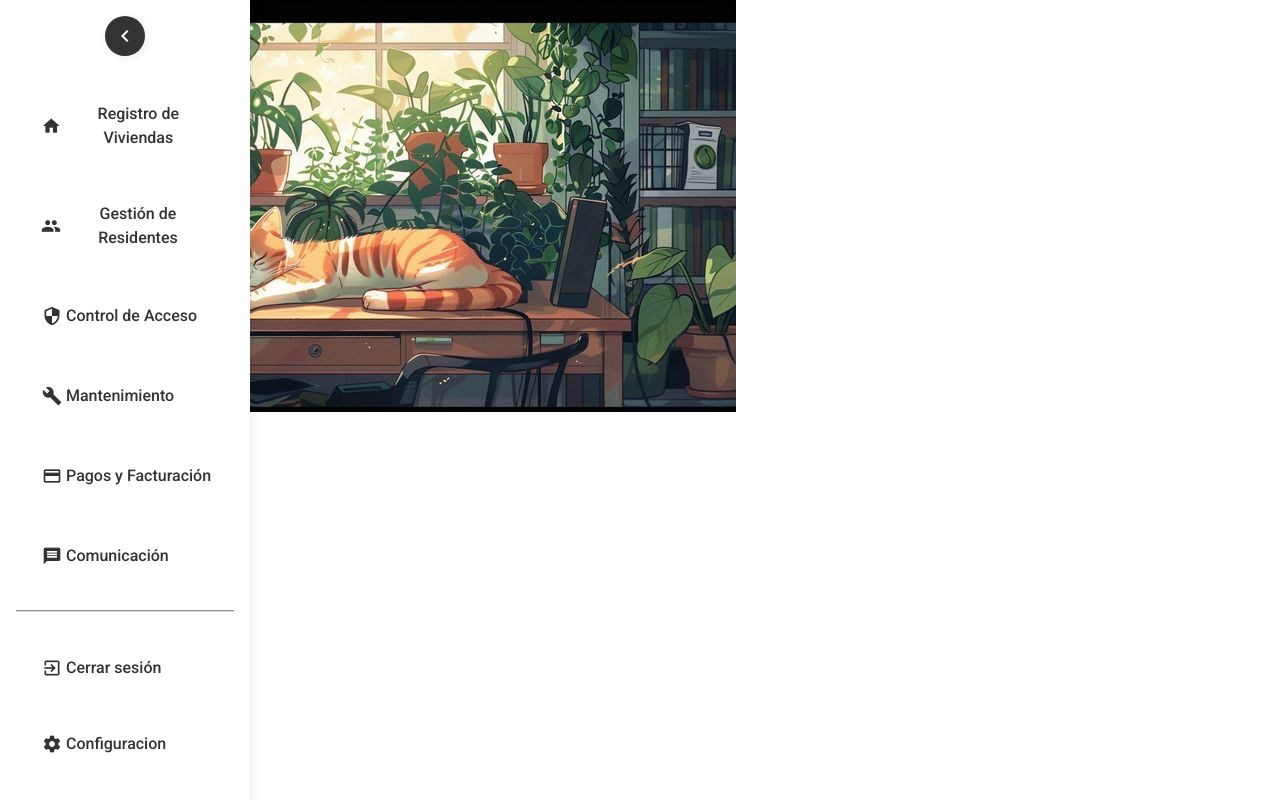
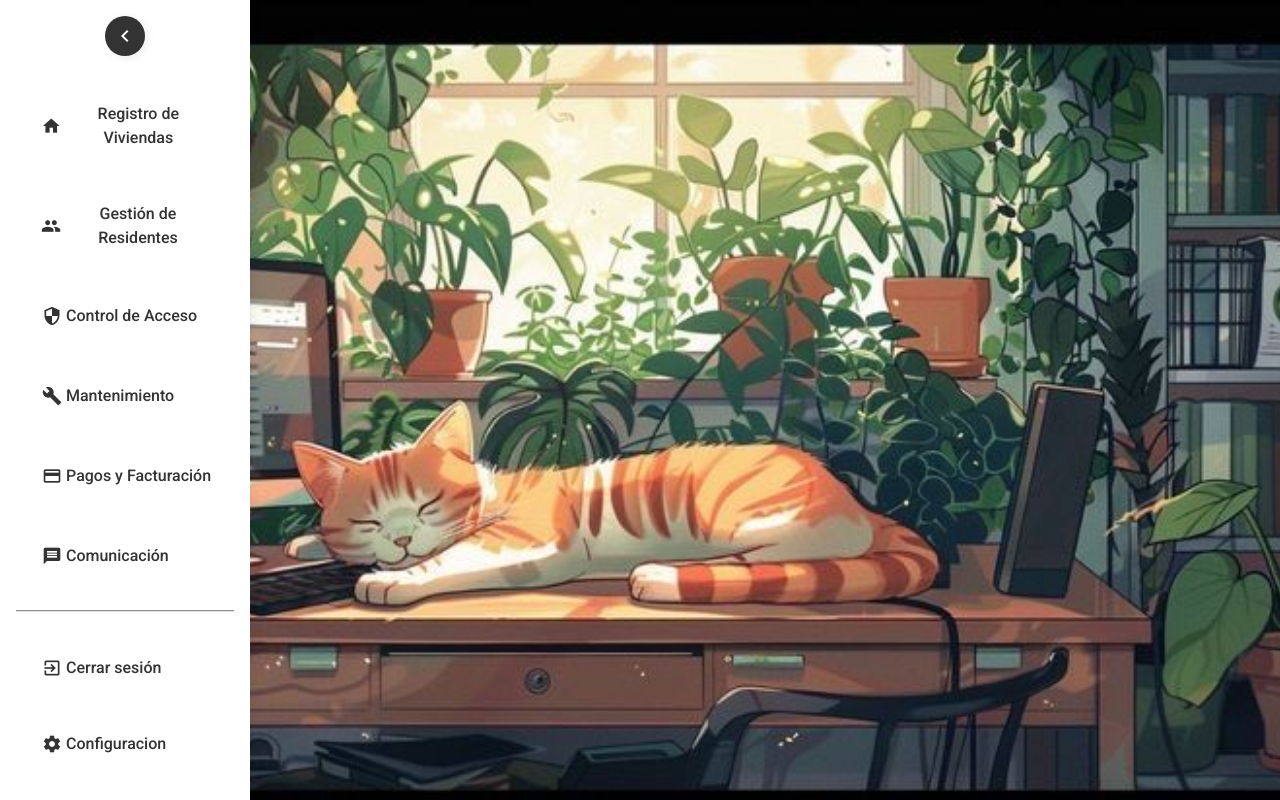
Before and after one commit to EliwtFdez/Appcluster, an Angular app: page /home in a window 1280 px wide. Built offline with nearby package versions, Linux system fonts and the light colour scheme.

Commit message:
componentes solucionados

```diff
--- a/src/app/home/home.component.html
+++ b/src/app/home/home.component.html
@@ -1,9 +1,9 @@
 <div class="parent" [ngClass]="{'sidebar-collapsed': isSidebarCollapsed}">
   <!-- Sidebar -->
-  <app-slidebard class="sidebar" (toggle)="onSidebarToggle($event)"></app-slidebard>
+  <app-slidebard (toggle)="onSidebarToggle($event)"></app-slidebard>
 
   <!-- Main content -->
-  <main class="mainContent" [ngClass]="{'sidebar-collapsed': isSidebarCollapsed}">
+  <main class="mainContent">
     <img src="../../assets/img/image.png" alt="Descripción de la imagen">
   </main>
 </div>
--- a/src/app/home/home.component.scss
+++ b/src/app/home/home.component.scss
@@ -1,33 +1,42 @@
 :root {
   --sidebar-width: 250px;
-  --sidebar-collapsed-width: 80px;
+  --sidebar-collapsed-width: 60px;
 }
 
 .parent {
   display: flex;
   height: 100vh;
+
+  &.sidebar-collapsed .mainContent {
+    margin-left: var(--sidebar-collapsed-width);
   }
 
   .sidebar {
     background-color: #1e1e1e;
+    height: 100vh;
+    transition: width 0.3s ease;
     width: var(--sidebar-width);
-  transition: width 0.3s ease;
   }
 
-.sidebar.sidebar-collapsed {
+  .sidebar.collapsed {
     width: var(--sidebar-collapsed-width);
   }
 
   .mainContent {
     flex-grow: 1;
+    margin-left: var(--sidebar-width);
+    height: 100vh;
+    overflow: hidden;
     transition: margin-left 0.3s ease;
-  margin-left: var(--sidebar-width);
 
-  &.sidebar-collapsed {
+    img {
+      width: 100%;
+      height: 100%;
+      object-fit: cover;
+    }
+  }
+
+  .sidebar-collapsed .mainContent {
     margin-left: var(--sidebar-collapsed-width);
   }
 }
-
-.sidebar-collapsed ~ .mainContent {
-  margin-left: var(--sidebar-collapsed-width);
-}
--- a/src/app/home/home.component.ts
+++ b/src/app/home/home.component.ts
@@ -14,7 +14,9 @@ import { CommonModule } from '@angular/common';
 export class HomeComponent {
   isSidebarCollapsed = false;
 
-  onSidebarToggle(collapsed: boolean) {
-    this.isSidebarCollapsed = collapsed;
+  onSidebarToggle(event: any): void {
+    this.isSidebarCollapsed = !this.isSidebarCollapsed;
   }
+
+
 }
--- a/src/app/slidebard/slidebard.component.scss
+++ b/src/app/slidebard/slidebard.component.scss
@@ -41,7 +41,7 @@ $transition-speed: 0.3s ease-in-out;
     }
 
     .label {
-        display: none; // Oculta el texto
+      display: none; // Oculta el texto
       opacity: 0;
       width: 0;
       @include transition(opacity, width);
--- a/src/app/slidebard/slidebard.component.ts
+++ b/src/app/slidebard/slidebard.component.ts
@@ -9,17 +9,22 @@ import { BrowserModule } from '@angular/platform-browser';
 @Component({
   selector: 'app-slidebard',
   standalone: true,
-  imports: [CommonModule, MatIconModule, RouterModule, MatDividerModule, MatListModule, ],
+  imports: [CommonModule, MatIconModule, RouterModule, MatDividerModule, MatListModule],
   templateUrl: './slidebard.component.html',
   styleUrl: './slidebard.component.scss',
 })
 export class SlidebardComponent {
   isCollapsed = false;
-  @Output() toggle = new EventEmitter<boolean>(); // Emite el estado del sidebar
+  @Output() toggle = new EventEmitter<boolean>();
 
+  // Función para alternar el estado del sidebar
+  toggleSidebar() {
+    this.isCollapsed = !this.isCollapsed;
+    this.toggle.emit(this.isCollapsed);
+    console.log('Sidebar toggled');
+  }
 
-
-  // Lista principal de elementos del menú
+  // Lista de ítems del menú
   menuItems = [
     { icon: 'home', label: 'Registro de Viviendas', route: '/housing-registry' },
     { icon: 'people', label: 'Gestión de Residentes', route: '/resident-management' },
@@ -30,17 +35,7 @@ export class SlidebardComponent {
   ];
 
   lastMenuItems = [
-    { icon: 'exit_to_app', label: 'Cerrar sesión', route: '/login'},
-
+    { icon: 'exit_to_app', label: 'Cerrar sesión', route: '/login' },
     { icon: 'settings', label: 'Configuracion', route: '/config' },
-
   ];
-
-
-  // Función para alternar el estado del sidebar
-  toggleSidebar() {
-    this.isCollapsed = !this.isCollapsed;
-    this.toggle.emit(this.isCollapsed);
-  console.log('toggleslide func')
-  }
 }
```
Also changed, not shown: src/app/slidebard/slidebard.component.html (line endings or trailing spaces). Lines whose indentation alone changed are shown as unchanged.
